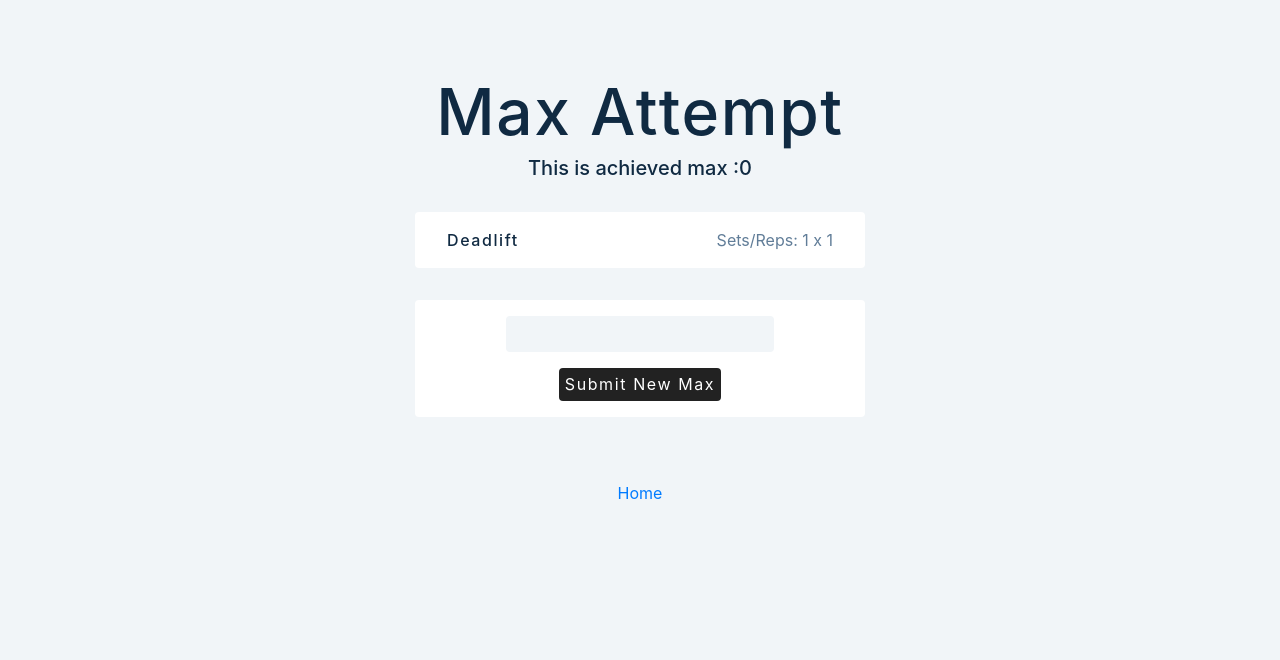
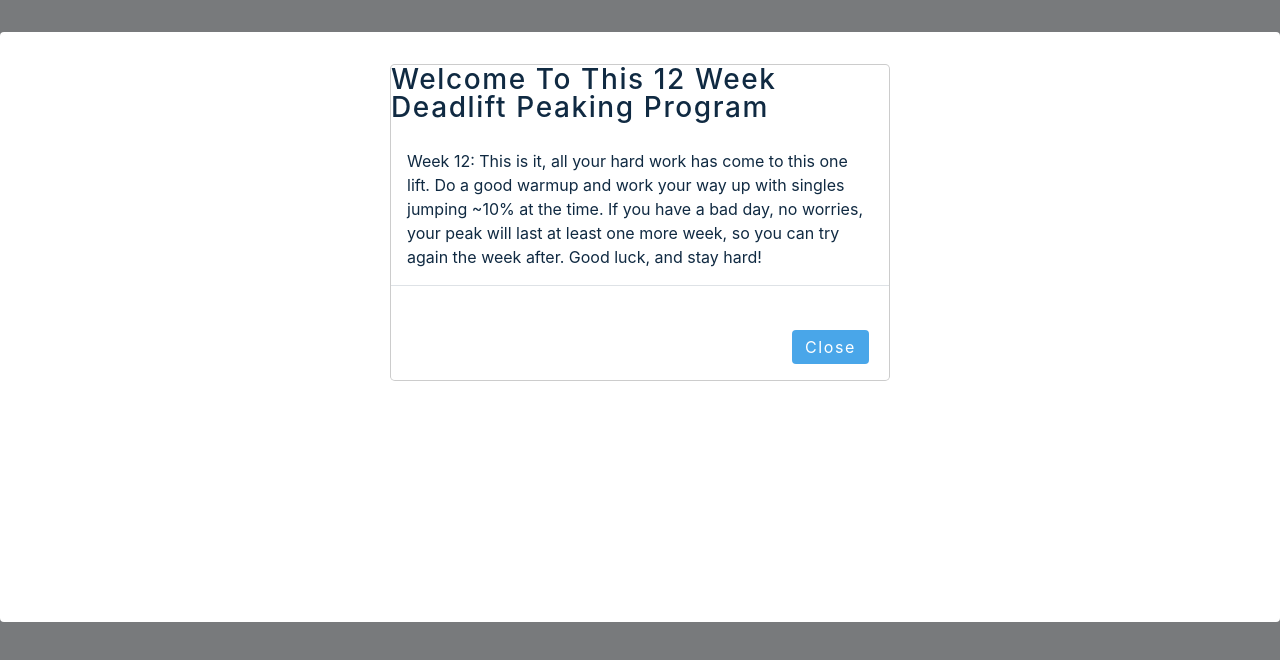
Before and after one commit to williamadahl/Deadlift-peaking-program, a React (Create React App) app: page /block4 in a window 1280 px wide. Shown: the top 660 px of the page. Built offline with nearby package versions, Linux system fonts and the light colour scheme; the HTML template or start-up script is replaced by a standard one.

Commit message:
added modal for max attempt / block 4 on open

```diff
--- a/src/tmp-folder/Block4.js
+++ b/src/tmp-folder/Block4.js
@@ -2,20 +2,22 @@ import React, {useState} from 'react';
 import {data} from '../data/data';
 import {useDispatch} from "react-redux";
 import {useSelector} from "react-redux";
+import InfoModal from "./Modal";
+import {modalContent} from "../data/modalContent";
 
 
 const Block4 = () => {
     const dispatch = useDispatch();
-    /* New achieved max*/
     const selectNewMax = state => state.newAchievedMax;
     const achievedMax = useSelector(selectNewMax);
-    /* Previous best */
     const selectPreviousMax = state => state.initialWeight;
     const previousMax = useSelector(selectPreviousMax);
+    const selectShowBlock4Modal = state => state.showBlock4Modal;
+    const showBlock4Modal = useSelector(selectShowBlock4Modal);
+    const [exercises] = useState(data[3]);
+    const [myModalData] = useState(modalContent[4])
 
-    const [exercises] = useState(data[3]);
     const [submittedMax, setSubmittedMax] = useState('');
-
     const [showWorkout, setShowWorkout] = useState(true);
     const [showResults, setShowResults] = useState(false);
 
@@ -67,6 +69,11 @@ const Block4 = () => {
 
     return (
         <>
+            <InfoModal
+                modalContent={myModalData}
+                showModal={showBlock4Modal}
+                dispatchCode={'SET_SHOW_BLOCK4_MODAL'}
+            />
             { showResults && <ResultsComponent/>}
             {  showWorkout && <WorkoutComponent/>}
         </>
```
Also changed, not shown: 1 other file (tests, documents, lock files or other folders).
